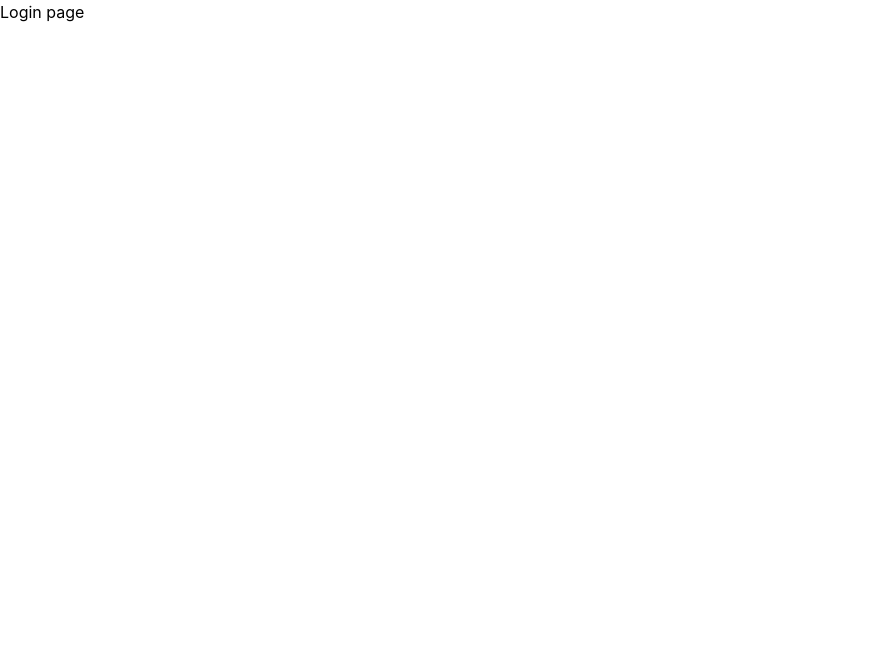
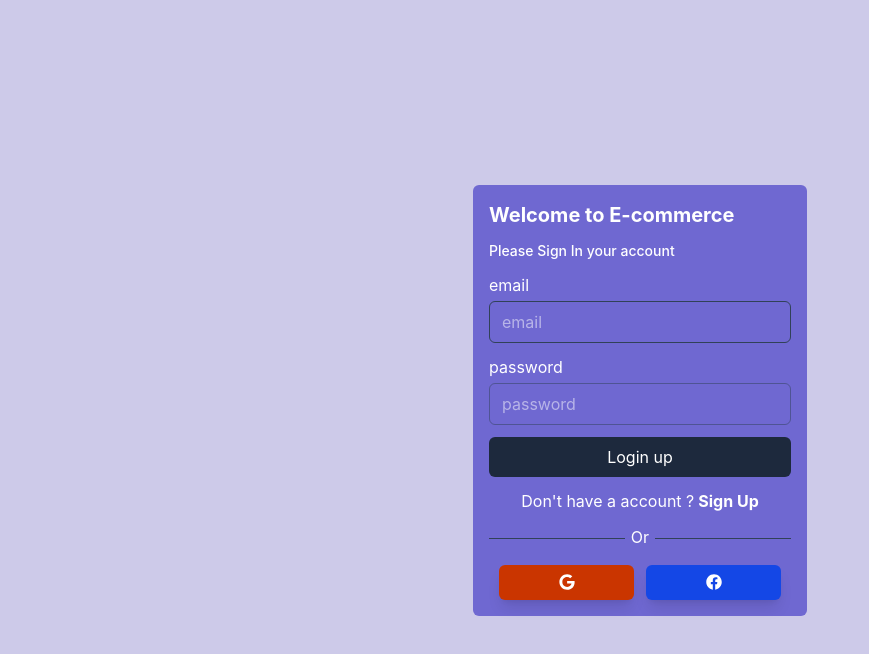
Before and after one commit to mohibbullah-dev/e-commerce_dashboard, a React (Vite) app: page /login in a window 1280 px wide. Shown: the top 654 px of the page, without its empty margins (0-869 px from the left). Built offline with nearby package versions, Linux system fonts and the light colour scheme.

Commit message:
feat: design login page

```diff
--- a/src/views/auth/Login.jsx
+++ b/src/views/auth/Login.jsx
@@ -1,9 +1,81 @@
 import React from "react";
-
+import { Link } from "react-router-dom";
+import { FaGoogle, FaFacebook } from "react-icons/fa";
 const Login = () => {
   return (
-    <div>
-      <h1>Login page</h1>
+    <div className="min-w-screen min-h-screen bg-[#cdcae9] flex justify-center items-center">
+      <div className="w-[350px] text-white p-2">
+        <div className="bg-[#6f68d1] p-4 rounded-md">
+          <h2 className="text-xl mb-3 font-bold">Welcome to E-commerce</h2>
+          <p className="text-sm mb-3 font-medium">
+            {" "}
+            Please Sign In your account
+          </p>
+
+          <form>
+            <div className="flex flex-col w-full gap-1 mb-3">
+              <label htmlFor="email">email</label>
+              <input
+                className="px-3 py-2 outline-none border border-slate-700 bg-transparent rounded-md"
+                type="email"
+                name="email"
+                id="email"
+                placeholder="email"
+                required
+              />
+            </div>
+
+            <div className="flex flex-col w-full gap-1 mb-3">
+              <label htmlFor="password">password</label>
+              <input
+                className="px-3 py-2 outline-none border border-slate-700/50 bg-transparent rounded-md"
+                type="password"
+                name="password"
+                id="password"
+                placeholder="password"
+                required
+              />
+            </div>
+
+            <button className="bg-slate-800 w-full hover:shadow-blue-300/ hover:shadow-lg text-white rounded-md px-7 py-2 mb-3 cursor-pointer">
+              Login up
+            </button>
+            <div className="flex items-center mb-3 gap-3 justify-center">
+              <p>
+                Don't have a account ?
+                <Link
+                  className="font-bold ml-1 hover:underline hover:text-blue-400"
+                  to="/register"
+                >
+                  Sign Up
+                </Link>
+              </p>
+            </div>
+
+            <div className="w-full flex justify-center items-center mb-3">
+              <div className="w-[45%] bg-slate-700 h-[1px]"></div>
+              <div className="w-[10%] flex justify-center items-center">
+                <span className="pb-1">Or</span>
+              </div>
+              <div className="w-[45%] bg-slate-700 h-[1px]"></div>
+            </div>
+
+            <div className="flex justify-center items-center gap-3">
+              <div className="w-[135px] h-[35px] flex rounded-md bg-orange-700 shadow-lg hover:shadow-orange-700/50 justify-center cursor-pointer items-center overflow-hidden">
+                <span>
+                  <FaGoogle />
+                </span>
+              </div>
+
+              <div className="w-[135px] h-[35px] flex rounded-md bg-blue-700 shadow-lg hover:shadow-blue-700/50 justify-center cursor-pointer items-center overflow-hidden">
+                <span>
+                  <FaFacebook />
+                </span>
+              </div>
+            </div>
+          </form>
+        </div>
+      </div>
     </div>
   );
 };
--- a/src/views/auth/Register.jsx
+++ b/src/views/auth/Register.jsx
@@ -68,7 +68,7 @@
               <p>
                 Already Have an account ?
                 <Link
-                  className="font-bold hover:underline hover:text-blue-400"
+                  className="font-bold ml-1 hover:underline hover:text-blue-400"
                   to="/login"
                 >
                   Sing In
```
